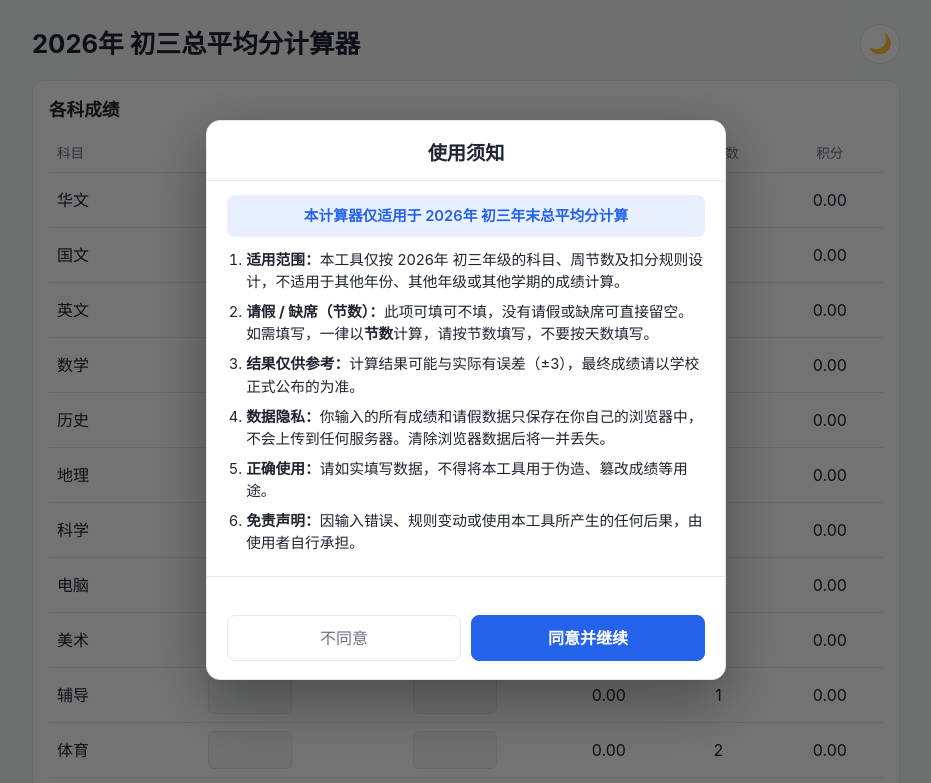
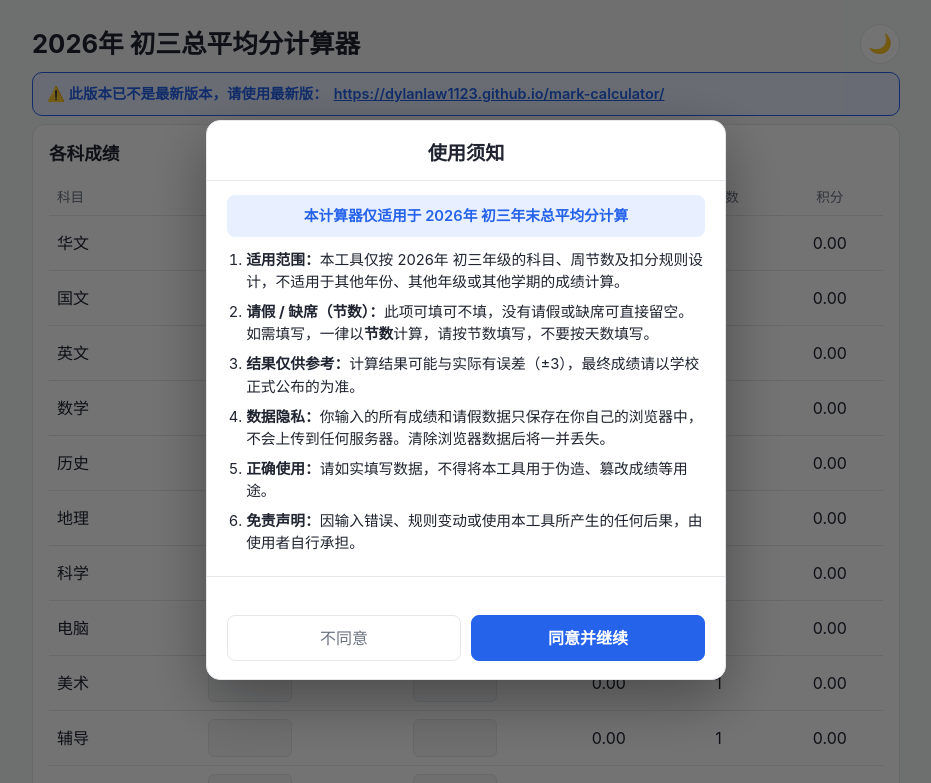
Before and after one commit to DylanLaw1123/calculate-mark, a plain HTML site: page index.html in a window 1280 px wide. Shown: the top 783 px of the page, without its empty margins (174-1105 px from the left). Drawn offline with Linux system fonts and the light colour scheme.

Commit message:
Update index.html

```diff
--- a/index.html
+++ b/index.html
@@ -54,6 +54,20 @@ input {
 td input { width: 84px; text-align: center; }
 input:focus { outline: 2px solid var(--accent); outline-offset: -1px; }
 .hint { margin: 12px 0 0; font-size: .82rem; color: var(--muted); }
+
+/* 版本提示条 */
+.version-banner {
+  max-width: 900px; margin: 0 auto; padding: 0 16px;
+}
+.version-banner .inner {
+  background: var(--accent-soft); color: var(--accent);
+  border: 1px solid var(--accent); border-radius: 10px;
+  padding: 10px 14px; font-size: .9rem; font-weight: 600;
+  display: flex; flex-wrap: wrap; gap: 6px; align-items: center;
+}
+.version-banner a {
+  color: var(--accent); text-decoration: underline; word-break: break-all;
+}
 
 /* 主题按钮 */
 #themeBtn {
@@ -134,6 +148,16 @@ footer a { color: var(--accent); cursor: pointer; text-decoration: underline; }
   <h1>2026年 初三总平均分计算器</h1>
   <button id="themeBtn" type="button" aria-label="切换黑白主题" title="切换黑白主题">🌙</button>
 </header>
+
+<!-- 版本提示条：当前页面不是最新版本 -->
+<div class="version-banner">
+  <div class="inner">
+    ⚠️ 此版本已不是最新版本，请使用最新版：
+    <a href="https://dylanlaw1123.github.io/mark-calculator/" target="_blank" rel="noopener noreferrer">
+      https://dylanlaw1123.github.io/mark-calculator/
+    </a>
+  </div>
+</div>
 
 <main>
   <section class="card">
```
